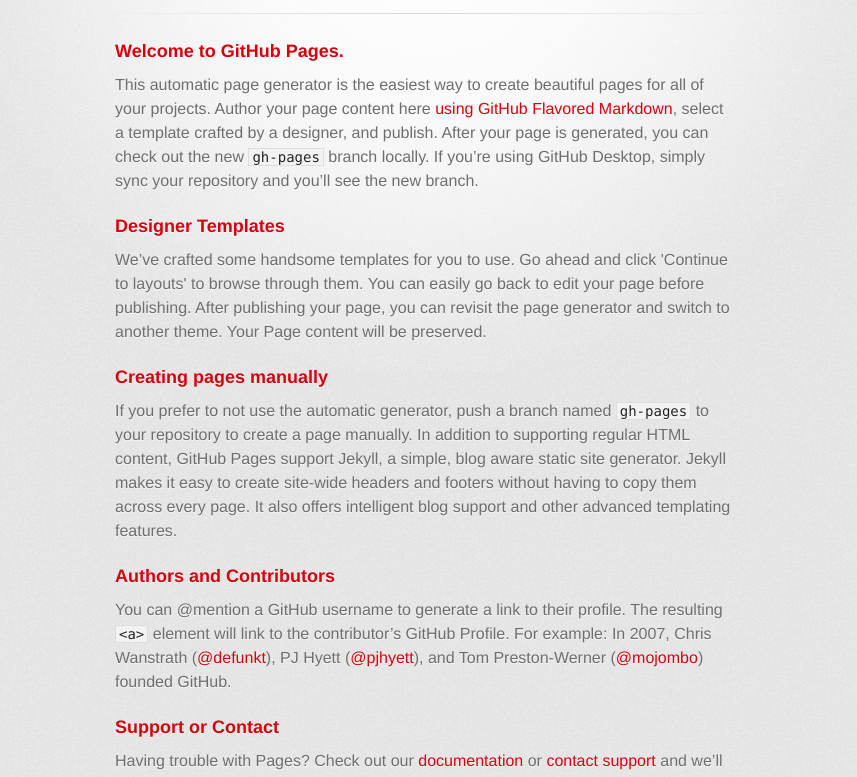
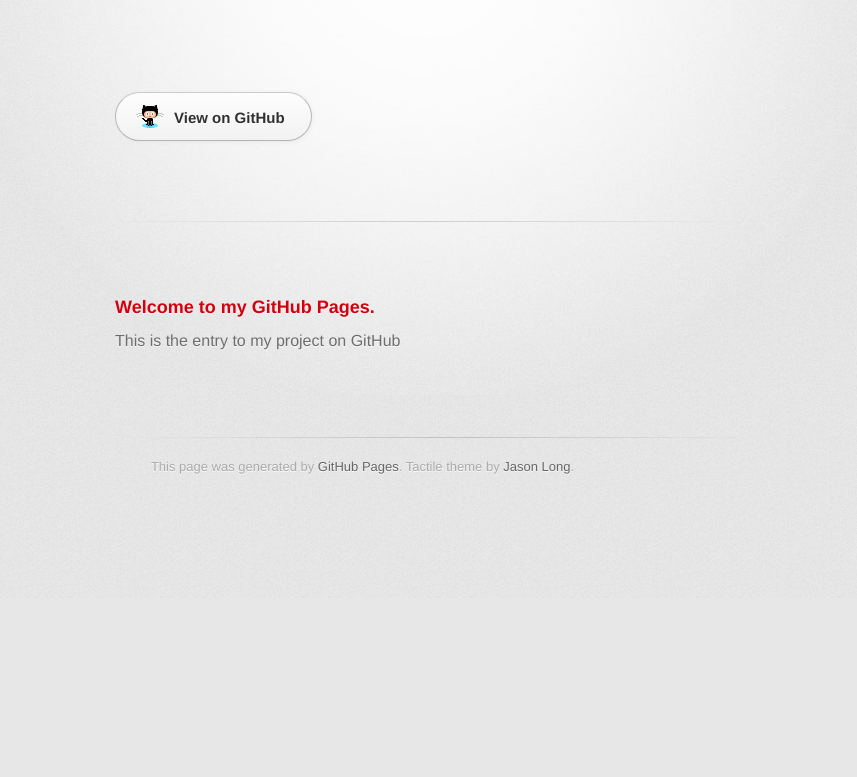
Before and after one commit to aurelioalv/aurelioalv.github.io, a plain HTML site: page index.html in a window 1280 px wide. Shown: the part 202-979 px from the top of the page, without its empty margins (215-1072 px from the left). After the commit the page ends 800 px from the top, so only its background shows below. Drawn offline with Linux system fonts and the light colour scheme; a web font is replaced by a local one.

Commit message:
Update index.html

```diff
--- a/index.html
+++ b/index.html
@@ -1,66 +1,8 @@
-<!DOCTYPE html>
-<html>
-  <head>
-    <meta charset='utf-8'>
-    <meta http-equiv="X-UA-Compatible" content="chrome=1">
-    <link href='https://fonts.googleapis.com/css?family=Chivo:900' rel='stylesheet' type='text/css'>
-    <link rel="stylesheet" type="text/css" href="stylesheets/stylesheet.css" media="screen">
-    <link rel="stylesheet" type="text/css" href="stylesheets/github-dark.css" media="screen">
-    <link rel="stylesheet" type="text/css" href="stylesheets/print.css" media="print">
-    <!--[if lt IE 9]>
-    <script src="//html5shiv.googlecode.com/svn/trunk/html5.js"></script>
-    <![endif]-->
-    <title>Aurelioalv.GitHub.io by aurelioalv</title>
-  </head>
-
-  <body>
-    <div id="container">
-      <div class="inner">
-
-        <header>
-          <h1>Aurelioalv.GitHub.io</h1>
-          <h2></h2>
-        </header>
-
-        <section id="downloads" class="clearfix">
-          <a href="https://github.com/aurelioalv" id="view-on-github" class="button"><span>View on GitHub</span></a>
-        </section>
-
-        <hr>
-
-        <section id="main_content">
-          <h3>
-<a id="welcome-to-github-pages" class="anchor" href="#welcome-to-github-pages" aria-hidden="true"><span aria-hidden="true" class="octicon octicon-link"></span></a>Welcome to GitHub Pages.</h3>
-
-<p>This automatic page generator is the easiest way to create beautiful pages for all of your projects. Author your page content here <a href="https://guides.github.com/features/mastering-markdown/">using GitHub Flavored Markdown</a>, select a template crafted by a designer, and publish. After your page is generated, you can check out the new <code>gh-pages</code> branch locally. If you’re using GitHub Desktop, simply sync your repository and you’ll see the new branch.</p>
-
-<h3>
-<a id="designer-templates" class="anchor" href="#designer-templates" aria-hidden="true"><span aria-hidden="true" class="octicon octicon-link"></span></a>Designer Templates</h3>
-
-<p>We’ve crafted some handsome templates for you to use. Go ahead and click 'Continue to layouts' to browse through them. You can easily go back to edit your page before publishing. After publishing your page, you can revisit the page generator and switch to another theme. Your Page content will be preserved.</p>
-
-<h3>
-<a id="creating-pages-manually" class="anchor" href="#creating-pages-manually" aria-hidden="true"><span aria-hidden="true" class="octicon octicon-link"></span></a>Creating pages manually</h3>
-
-<p>If you prefer to not use the automatic generator, push a branch named <code>gh-pages</code> to your repository to create a page manually. In addition to supporting regular HTML content, GitHub Pages support Jekyll, a simple, blog aware static site generator. Jekyll makes it easy to create site-wide headers and footers without having to copy them across every page. It also offers intelligent blog support and other advanced templating features.</p>
-
-<h3>
-<a id="authors-and-contributors" class="anchor" href="#authors-and-contributors" aria-hidden="true"><span aria-hidden="true" class="octicon octicon-link"></span></a>Authors and Contributors</h3>
-
-<p>You can @mention a GitHub username to generate a link to their profile. The resulting <code>&lt;a&gt;</code> element will link to the contributor’s GitHub Profile. For example: In 2007, Chris Wanstrath (<a href="https://github.com/defunkt" class="user-mention">@defunkt</a>), PJ Hyett (<a href="https://github.com/pjhyett" class="user-mention">@pjhyett</a>), and Tom Preston-Werner (<a href="https://github.com/mojombo" class="user-mention">@mojombo</a>) founded GitHub.</p>
-
-<h3>
-<a id="support-or-contact" class="anchor" href="#support-or-contact" aria-hidden="true"><span aria-hidden="true" class="octicon octicon-link"></span></a>Support or Contact</h3>
-
-<p>Having trouble with Pages? Check out our <a href="https://help.github.com/pages">documentation</a> or <a href="https://github.com/contact">contact support</a> and we’ll help you sort it out.</p>
-        </section>
-
-        <footer>
-          This page was generated by <a href="https://pages.github.com">GitHub Pages</a>. Tactile theme by <a href="https://twitter.com/jasonlong">Jason Long</a>.
-        </footer>
-
-
-      </div>
-    </div>
-  </body>
-</html>
+<!DOCTYPE html><html>  <head>    <meta charset='utf-8'>    <meta http-equiv="X-UA-Compatible" content="chrome=1">    <link href='https://fonts.googleapis.com/css?family=Chivo:900' rel='stylesheet' type='text/css'>    <link rel="stylesheet" type="text/css" href="stylesheets/stylesheet.css" media="screen">    <link rel="stylesheet" type="text/css" href="stylesheets/github-dark.css" media="screen">    <link rel="stylesheet" type="text/css" href="stylesheets/print.css" media="print">    <!--[if lt IE 9]>    <script src="//html5shiv.googlecode.com/svn/trunk/html5.js"></script>    <![endif]-->    <title>Aurelioalv.GitHub.io by aurelioalv</title>  </head>
+  <body>    <div id="container">      <div class="inner">
+        <header>          <h1>Aurelioalv.GitHub.io</h1>          <h2></h2>        </header>
+        <section id="downloads" class="clearfix">          <a href="https://github.com/aurelioalv" id="view-on-github" class="button"><span>View on GitHub</span></a>        </section>
+        <hr>
+        <section id="main_content">          <h3><a id="welcome-to-github-pages" class="anchor" href="#welcome-to-github-pages" aria-hidden="true"><span aria-hidden="true" class="octicon octicon-link"></span></a>Welcome to my GitHub Pages.</h3>
+<p>This is the entry to my project on GitHub</p>
+        <footer>          This page was generated by <a href="https://pages.github.com">GitHub Pages</a>. Tactile theme by <a href="https://twitter.com/jasonlong">Jason Long</a>.        </footer>
```
